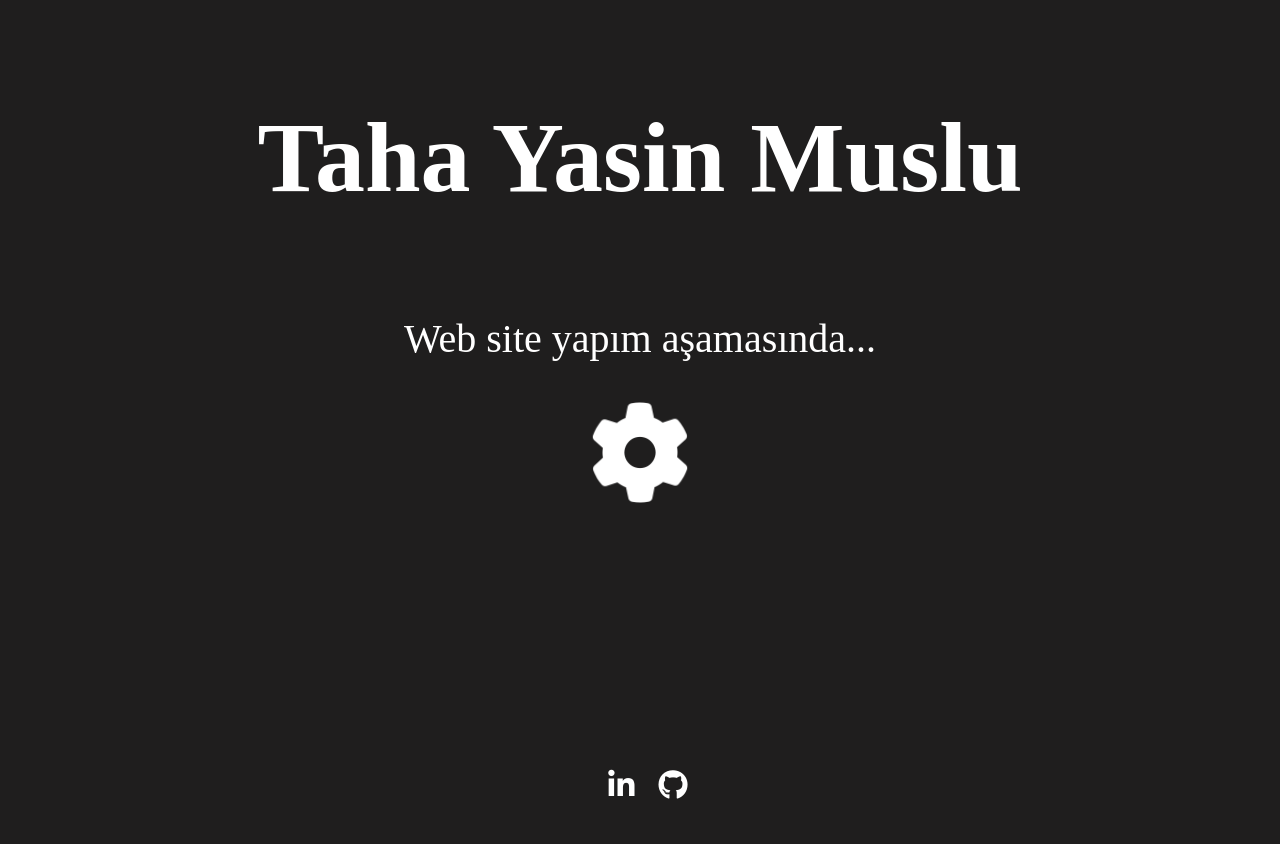
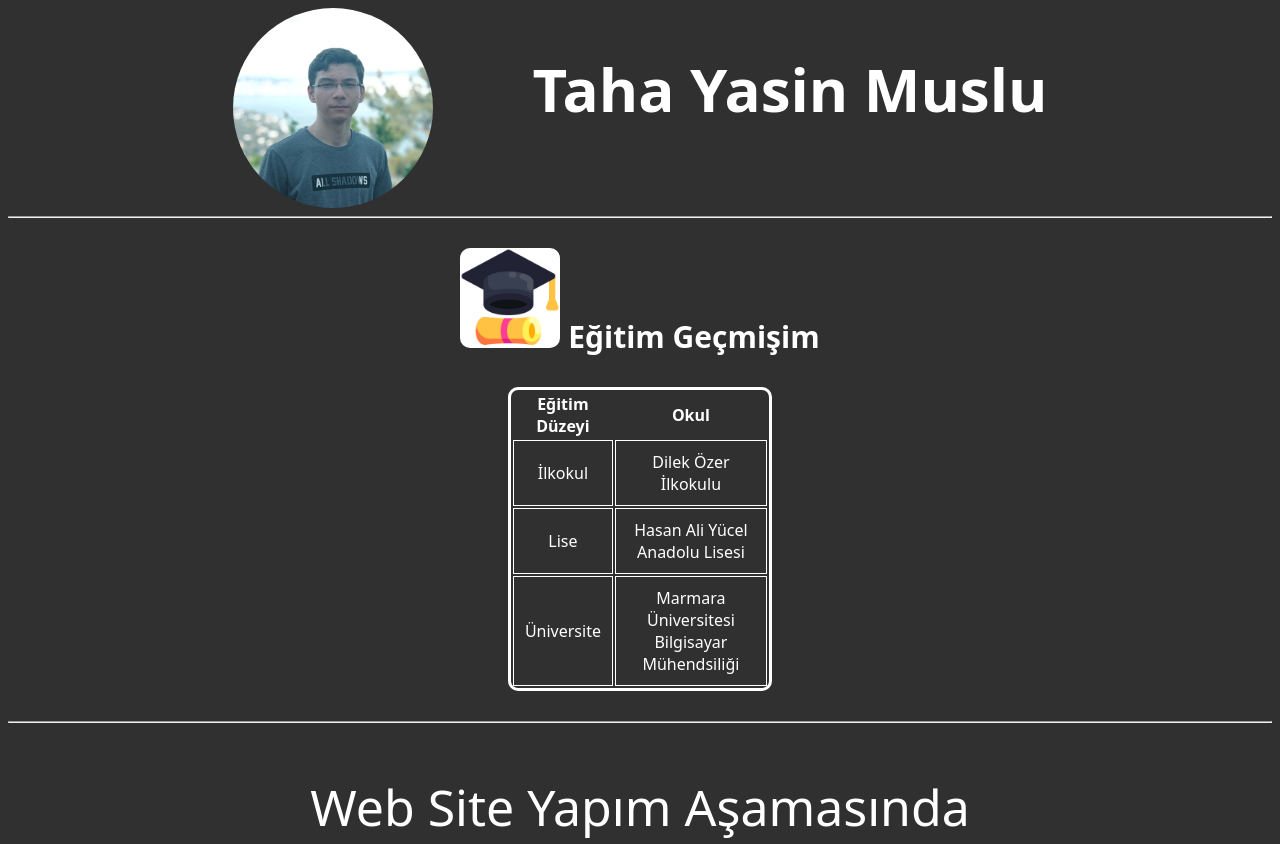
Before and after one commit to TahaMuslu/TahaMuslu.github.io, a plain HTML site: page index.html in a window 1280 px wide. Shown: the top 844 px of the page. Before the commit the page ends 800 px from the top, so only its background shows below. Drawn offline with Linux system fonts and the light colour scheme.

Commit message:
Eğitim geçmişi bölümü eklendi

```diff
--- /dev/null
+++ b/css/style.css
@@ -0,0 +1,62 @@
+body {
+    background-color: #313030;
+    color: #fff;
+    text-align: center;
+    font-family: system-ui, -apple-system, BlinkMacSystemFont, 'Segoe UI', Roboto, Oxygen, Ubuntu, Cantarell, 'Open Sans', 'Helvetica Neue', sans-serif;
+}
+
+
+
+
+i {
+    color: rgb(255, 255, 255);
+    font-size: 50px;
+}
+
+.loading {
+    font-size: 100px;
+    animation: rotation 2s infinite linear;
+}
+
+.social {
+    padding-top: 50px;
+    width: 100%;
+    text-align: center;
+}
+
+.social a i {
+    margin-right: 10px;
+    margin-left: 10px;
+}
+
+.information-table {
+    display: flex;
+    justify-content: center;
+    margin: 0 500px 30px 500px;
+    border: 3px solid #ffffff;
+    border-radius: 10px;
+}
+
+.information-table td {
+    padding: 10px;
+    border: 1px solid #ffffff;
+}
+
+.header {
+    display: flex;
+    font-size: 30px;
+    justify-content: center;
+    border-radius: 10px;
+
+}
+
+
+@keyframes rotation {
+    from {
+        transform: rotate(0deg);
+    }
+
+    to {
+        transform: rotate(359deg);
+    }
+}
--- a/index.html
+++ b/index.html
@@ -7,68 +7,55 @@
     <meta name="viewport" content="width=device-width, initial-scale=1.0">
     <script src="https://kit.fontawesome.com/bec73495a3.js" crossorigin="anonymous"></script>
     <title>Taha Yasin Muslu</title>
+    <link rel="stylesheet" href="css/style.css">
 </head>
 
 <body>
-    <h3>Taha Yasin Muslu</h3>
-    <p>Web site yapım aşamasında...</p>
+    <div class="header">
+        <img src="./images/pp.jpg" alt="profile-photo" style="height: 200px; border-radius: 50%; margin-right: 100px;">
+        <h1>Taha Yasin Muslu</h1>
+    </div>
+
+    <hr>
+
+    <p style="font-size: 30px;">
+        <img src="./images/graduation.png" alt="eğitim"
+            style="width: 100px; background-color: white; border-radius: 10px;">
+        <b>Eğitim Geçmişim</b>
+    </p>
+
+    <table class="information-table">
+        <tr>
+            <th>Eğitim Düzeyi</th>
+            <th>Okul</th>
+        </tr>
+        <tr>
+            <td>İlkokul</td>
+            <td>Dilek Özer İlkokulu</td>
+        </tr>
+        <tr>
+            <td>Lise</td>
+            <td>Hasan Ali Yücel Anadolu Lisesi</td>
+        </tr>
+        <tr>
+            <td>Üniversite</td>
+            <td>Marmara Üniversitesi Bilgisayar Mühendsiliği</td>
+        </tr>
+
+    </table>
+
+    <hr>
+
+    <p style="font-size: 50px;">Web Site Yapım Aşamasında</p>
     <i class="fa-solid fa-gear loading"></i>
 
 
-    <div class="anchors">
+    <div class="social">
         <a href="https://www.linkedin.com/in/taha-yasin-muslu-6348b1135/"><i class="fab fa-linkedin-in"></i></a>
         <a href="https://github.com/TahaMuslu"><i class="fa-brands fa-github"></i></a>
     </div>
 
+
 </body>
 
-<style>
-    body {
-        background-color: #1f1e1e;
-        color: #fff;
-        text-align: center;
-    }
-
-    h3 {
-        font-size: 100px;
-    }
-
-    p {
-        font-size: 40px;
-    }
-
-    i {
-        color: rgb(255, 255, 255);
-        font-size: 30px;
-    }
-
-    .loading {
-        font-size: 100px;
-        animation: rotation 2s infinite linear;
-    }
-
-    .anchors {
-        bottom: 0px;
-        width: 100%;
-        position: fixed;
-        text-align: center;
-    }
-
-    .anchors a i {
-        margin-right: 10px;
-        margin-left: 10px;
-    }
-
-
-    @keyframes rotation {
-        from {
-            transform: rotate(0deg);
-        }
-
-        to {
-            transform: rotate(359deg);
-        }
-    }
-</style>
-
 </html>
```
Also changed, not shown: images/graduation.png (added), images/pp.jpg (added), images/wave.svg (added).
